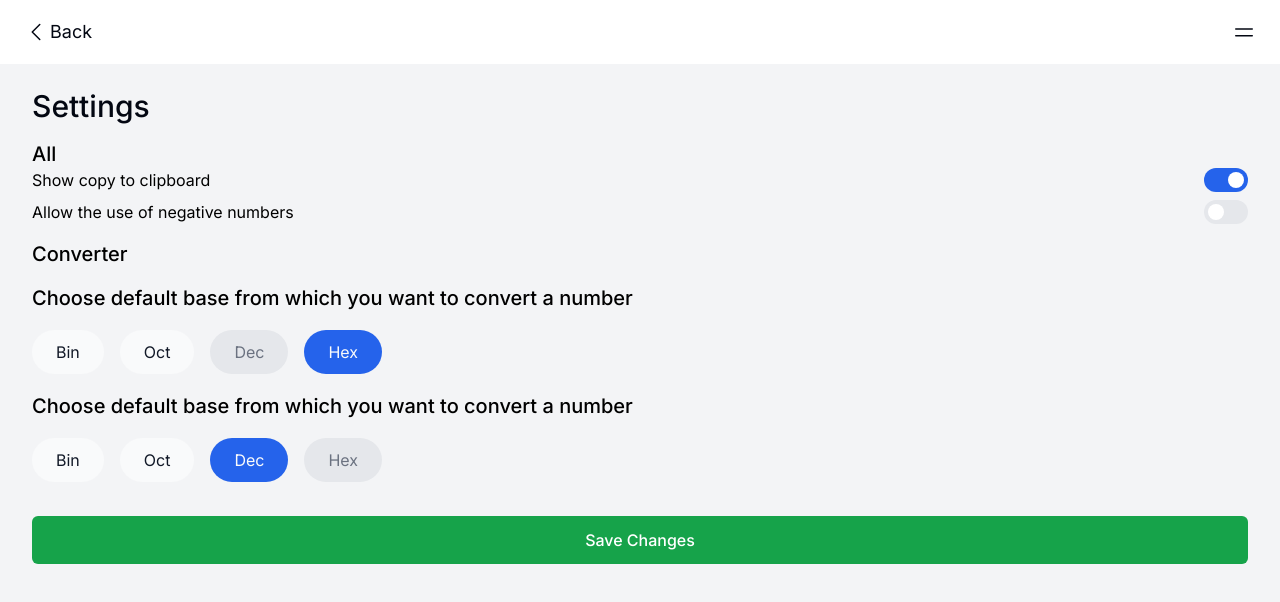
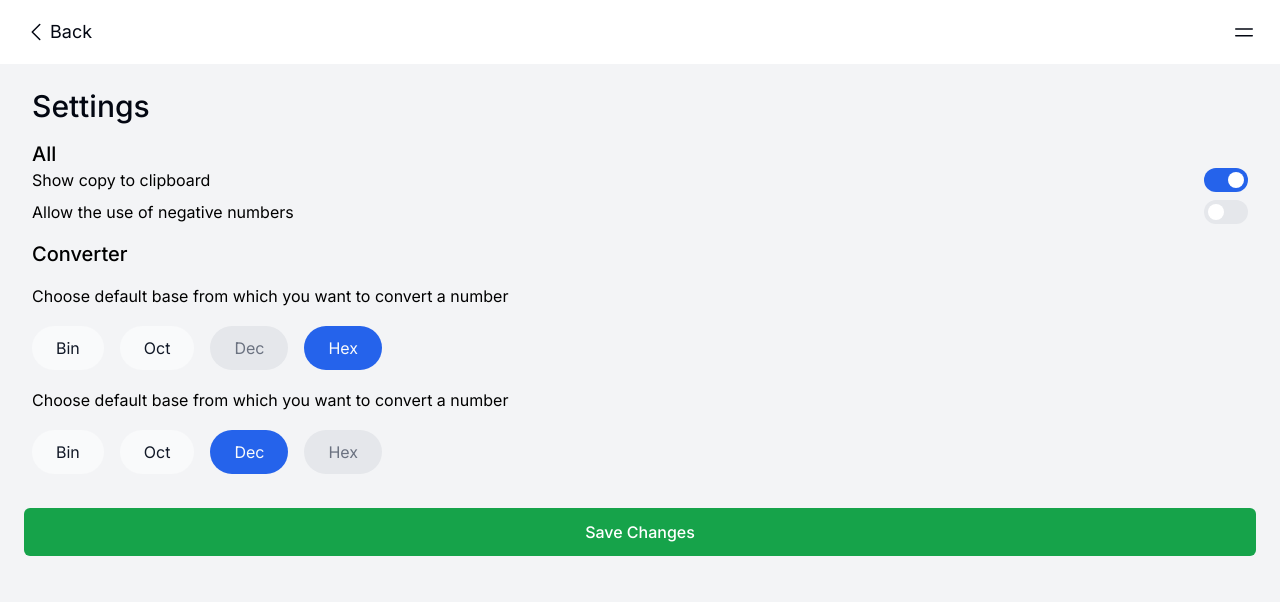
Before and after one commit to bhendi-boi/Hex-cal, a Next.js app: page /settings in a window 1280 px wide. Shown: the top 602 px of the page. Built offline with nearby package versions, Linux system fonts and the light colour scheme.

Commit message:
Switch stays the same

```diff
--- a/app/Switch.tsx
+++ b/app/Switch.tsx
@@ -13,7 +13,7 @@ const MySwitch = ({ enabled = false, setEnabled, srText }: Props) => {
       checked={enabled}
       onChange={setEnabled}
       className={clsx(
-        "relative inline-flex h-6 w-11 items-center rounded-full z-0",
+        "relative shrink-0 inline-flex h-6 w-11 items-center rounded-full z-0",
         enabled && "bg-blue-600",
         !enabled && "bg-gray-200"
       )}
--- a/app/settings/Form.tsx
+++ b/app/settings/Form.tsx
@@ -34,10 +34,10 @@ const Form = () => {
 
   return (
     <>
-      <form onSubmit={handleSubmit} className="px-2 py-4 space-y-4">
-        <fieldset>
+      <form onSubmit={handleSubmit} className="py-4 space-y-4">
+        <fieldset className="px-2">
           <StyledLegend>All</StyledLegend>
-          <div className="flex items-center justify-between mb-2">
+          <div className="flex items-center justify-between gap-1 mb-2">
             <p>Show copy to clipboard</p>
             <Switch
               srText="Show Copy to clipboard"
@@ -45,7 +45,7 @@ const Form = () => {
               setEnabled={setShowCopyToClipboard}
             />
           </div>
-          <div className="flex items-center justify-between">
+          <div className="flex items-center justify-between gap-1">
             <p>Allow the use of negative numbers</p>
             <Switch
               srText="Allow negative numbers"
@@ -54,15 +54,17 @@ const Form = () => {
             />
           </div>
         </fieldset>
-        <fieldset className="">
+        <fieldset className="px-2">
           <StyledLegend>Converter</StyledLegend>
           <ChooseBase
+            settings
             label="Choose default base from which you want to convert a number"
             state={defaultFrom}
             otherState={defaultTo}
             setState={setDefaultFrom}
           />
           <ChooseBase
+            settings
             label="Choose default base from which you want to convert a number"
             state={defaultTo}
             otherState={defaultFrom}
```
